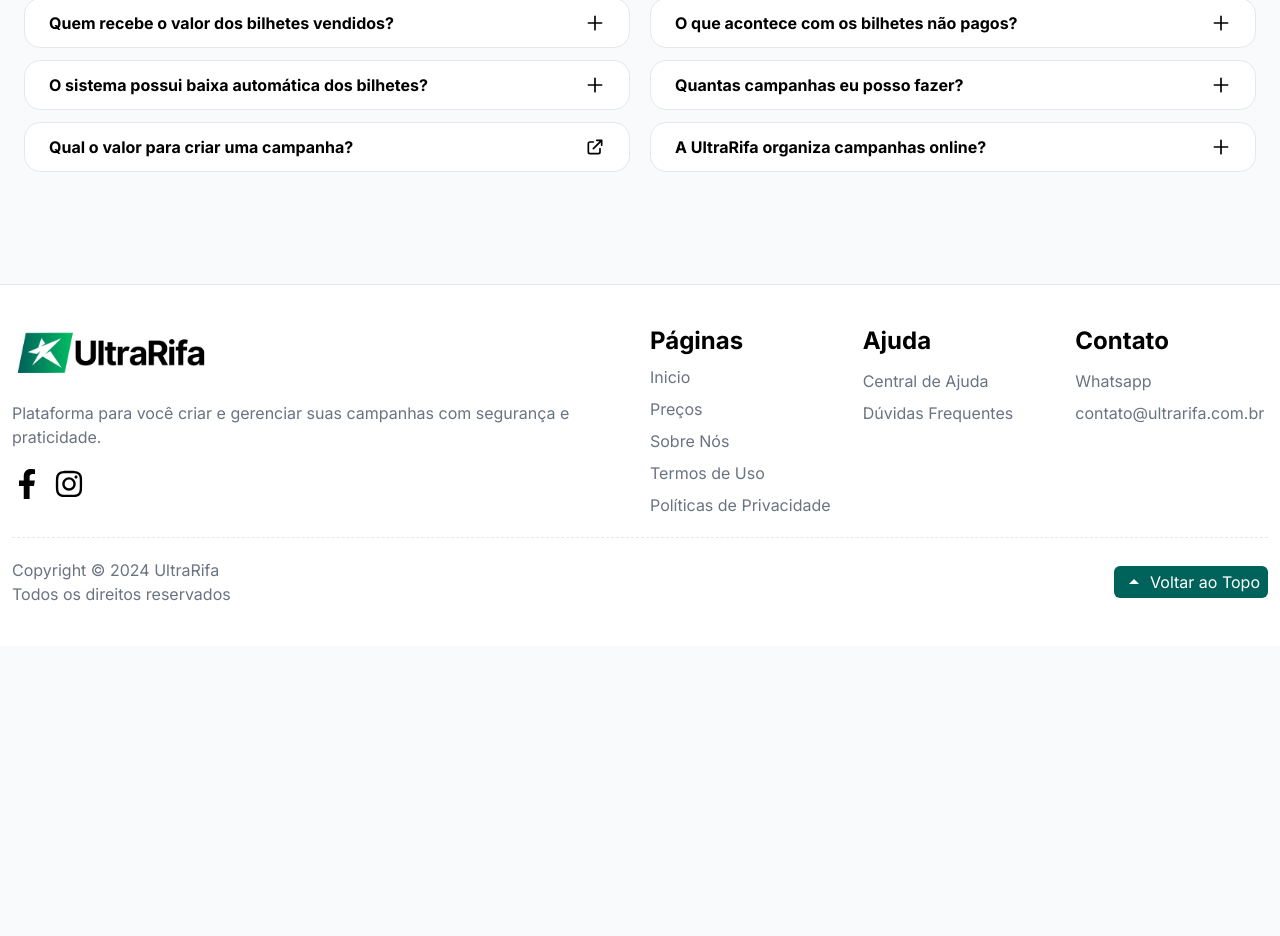
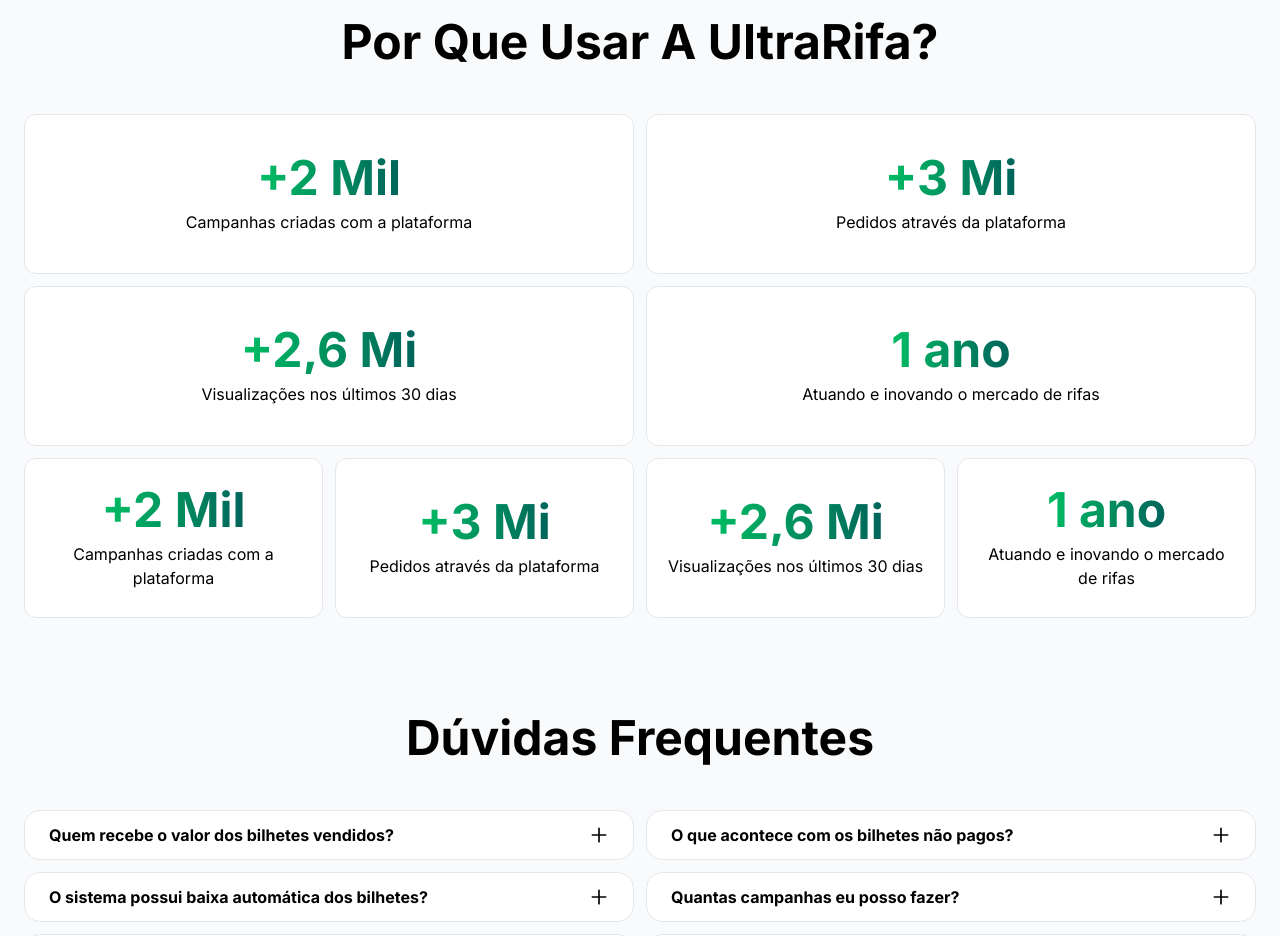
Before and after one commit to Matheus-soier/UltraRifa, a Next.js app: page / in a window 1280 px wide. Shown: the part 1158-2094 px from the top of the page. Before the commit the page ends 1804 px from the top, so only its background shows below. Built offline with nearby package versions, Linux system fonts and the light colour scheme.

Commit message:
adicionando novas sections na main

```diff
--- a/package.json
+++ b/package.json
@@ -9,6 +9,7 @@
     "lint": "next lint"
   },
   "dependencies": {
+    "aos": "^2.3.4",
     "next": "14.1.3",
     "react": "^18",
     "react-dom": "^18",
--- a/src/app/page.tsx
+++ b/src/app/page.tsx
@@ -1,10 +1,11 @@
 import { Button } from "@/components/Button";
 import { FaqItem } from "@/components/FaqItem";
+import { GridMainNumber } from "@/components/GridItemNumber";
 import { GridMainItem } from "@/components/GridMainItem";
 import Image from "next/image";
 
 const Page = () => {
-  return(
+  return (
     <div className="mt-20 md:mt-28 w-screen flex flex-col items-center px-3">
       <section id="home" className="max-w-screen-xl w-full h-fit px-3 mb-10 md:mb-28 grid grid-cols-1 md:grid-cols-2 gap-5 items-center md:pt-10">
         <div className="flex flex-col gap-3">
@@ -13,11 +14,11 @@
             <div className="relative text-black -z-10">
               campanha
               <div className="absolute -bottom-3 ss:-bottom-5 left-0 -z-20">
-              <Image src="/rabisco.svg" alt="Rei Ultrarifa" width={400} height={70} className="w-[230px] ss:w-[300px] md:w-[350px] lg:w-[400px]"/>
+                <Image src="/rabisco.svg" alt="Rei Ultrarifa" width={400} height={70} className="w-[230px] ss:w-[300px] md:w-[350px] lg:w-[400px]" />
               </div>
             </div> em questão de minutos!</h1>
           <p>Plataforma completa para você criar suas campanhas e alcançar um público maior através da UltraRifa.</p>
-          <Button link="/" value="Criar minha campanha"/>
+          <Button link="/" value="Criar minha campanha" />
         </div>
         <div className="relative flex justify-center">
           <div className="relative">
@@ -30,19 +31,37 @@
       </section>
       <section className="max-w-screen-xl flex flex-col items-center gap-6 mb-10 md:mb-20 w-full h-fit px-3">
         <div className="space-y-5 w-full text-center">
-          <h2 className=" font-bold text-3xl md:text-5xl capitalize">Veja como é simples.</h2>
+          <h2 className="font-bold text-center text-3xl md:text-5xl capitalize">Veja como é simples.</h2>
           <p>Praticidade e simplicidade para criar com tranquilidade as suas campanhas</p>
         </div>
-        <div className="grid grid-cols-1 sm:grid-cols-2 lg:grid-cols-4 gap-3 items-center w-full h-fit">
+        <div className="grid grid-cols-1 sm:grid-cols-2 gap-3 items-center w-full h-fit">
           <GridMainItem title="Crie" body="Preencha os campos de sua campanha" image="/crie.svg" />
           <GridMainItem title="Publique" body="Pague a taxa de publicação" image="/publique.svg" />
           <GridMainItem title="Compartilhe" body="Compartilhe o seu link" image="/compartilhe.svg" />
           <GridMainItem title="Arrecade" body="Toda a arrecadação vai para você!" image="/arrecade.svg" />
         </div>
+        <Button link="/" value="Criar minha campanha" custom="lg:hidden" />
       </section>
-      <section className="max-w-screen-xl flex flex-col items-center gap-6 md:gap-12 mb-10 md:mb-28 w-full h-fit px-3">
-      <h2 className="font-bold text-3xl md:text-5xl capitalize">Dúvidas Frequentes</h2>
-      <div className="grid grid-cols-1 md:grid-cols-2 gap-5 w-full">
+      <section className="max-w-screen-xl flex flex-col items-center gap-6 md:gap-12 mb-10 md:mb-24 w-full text-center h-fit px-3">
+        <h2 className="font-bold text-3xl md:text-5xl capitalize">Por que usar a UltraRifa?</h2>
+        <div className="flex flex-col items-center gap-3">
+          <div className="grid grid-cols-1 sp:grid-cols-2 gap-3 w-full">
+            <GridMainNumber number="+2 Mil" label="Campanhas criadas com a plataforma" />
+            <GridMainNumber number="+3 Mi" label="Pedidos através da plataforma" />
+            <GridMainNumber number="+2,6 Mi" label="Visualizações nos últimos 30 dias" />
+            <GridMainNumber number="1 ano" label="Atuando e inovando o mercado de rifas" />
+          </div>
+          <div className="grid grid-cols-1 sp:grid-cols-2 lg:grid-cols-4 gap-3 w-full">
+            <GridMainNumber number="+2 Mil" label="Campanhas criadas com a plataforma" />
+            <GridMainNumber number="+3 Mi" label="Pedidos através da plataforma" />
+            <GridMainNumber number="+2,6 Mi" label="Visualizações nos últimos 30 dias" />
+            <GridMainNumber number="1 ano" label="Atuando e inovando o mercado de rifas" />
+          </div>
+        </div>
+      </section>
+      <section className="max-w-screen-xl flex flex-col items-center gap-6 md:gap-12 mb-10 md:mb-24 w-full h-fit px-3">
+        <h2 className="font-bold text-center text-3xl md:text-5xl capitalize">Dúvidas Frequentes</h2>
+        <div className="grid grid-cols-1 md:grid-cols-2 gap-3 w-full">
           <div className="flex flex-col gap-3 w-full">
             <FaqItem label="Quem recebe o valor dos bilhetes vendidos?">
               <p>O valor dos bilhetes vai diretamente para a sua conta bancária. No painel administrativo da UltraRifa, você adiciona as formas de pagamento que deseja na sua campanha, como PIX, cartão de crédito, etc.</p>
@@ -52,7 +71,7 @@
                 <br /><br />
                 Mas, caso seja do seu interesse ter formas de pagamento manuais, os clientes efetuarão o pagamento na sua campanha, e você irá alterar os pedidos para pago no painel administrativo.</p>
             </FaqItem>
-        <FaqItem label="Qual o valor para criar uma campanha?" link={true}/>
+            <FaqItem label="Qual o valor para criar uma campanha?" link={true} />
           </div>
           <div className="flex flex-col gap-3">
             <FaqItem label="O que acontece com os bilhetes não pagos?">
@@ -66,7 +85,6 @@
             </FaqItem>
           </div>
         </div>
-
       </section>
     </div>
   );
--- a/src/components/FaqItem.tsx
+++ b/src/components/FaqItem.tsx
@@ -42,7 +42,9 @@
                 <Link href={'/'}>
                     <span className="bg-white px-6 py-3 rounded-2xl border border-gray-200 cursor-pointer hover:border-primary/30 transition-all ease-in-out duration-300 flex items-center justify-between gap-3 font-bold">
                         {label}
-                        <LinkIcon />
+                        <div>
+                            <LinkIcon />
+                        </div>
                     </span>
                 </Link>
             )}
--- /dev/null
+++ b/src/components/GridItemNumber.tsx
@@ -0,0 +1,15 @@
+type Props = {
+    number: string;
+    label: string;
+}
+
+export const GridMainNumber = ({number, label}: Props) => {
+    return(
+        <div className="bg-white flex flex-col justify-center items-center w-full min-h-40 h-fit border border-gray-200 rounded-xl">
+            <div className="flex flex-col items-center gap-2 p-5">
+              <h3 className="text-3xl font-bold bg-gradient-to-r bg-clip-text text-transparent from-second to-primary md:text-5xl">{number}</h3>
+              <p className="text-sm sm:text-base">{label}</p>
+            </div>
+          </div>
+    );
+}
--- a/src/icons/MinusIcon.tsx
+++ b/src/icons/MinusIcon.tsx
@@ -3,6 +3,6 @@
 
 export const MinusIcon = () => {
     return(
-        <HiOutlineMinus className="text-xl duration-150 transition-all ease-in-out" />
+        <HiOutlineMinus className="text-xl transition-all duration-1000 ease-in-out" />
     );
 }
--- a/src/icons/PlusIcon.tsx
+++ b/src/icons/PlusIcon.tsx
@@ -2,6 +2,6 @@
 
 export const PlusIcon = () => {
     return(
-        <HiOutlinePlus className="text-xl duration-150 transition-all ease-in-out" />
+        <HiOutlinePlus className="text-xl transition-all duration-300 ease-in-out" />
     );
 }
--- a/tailwind.config.ts
+++ b/tailwind.config.ts
@@ -13,6 +13,7 @@
         "second": "#00BE63",
       },
       screens: {
+        "sp": "300px",
         "ss": "425px",
       }
     },
```
Also changed, not shown: 1 other file (tests, documents, lock files or other folders). Lines whose indentation alone changed are shown as unchanged.
